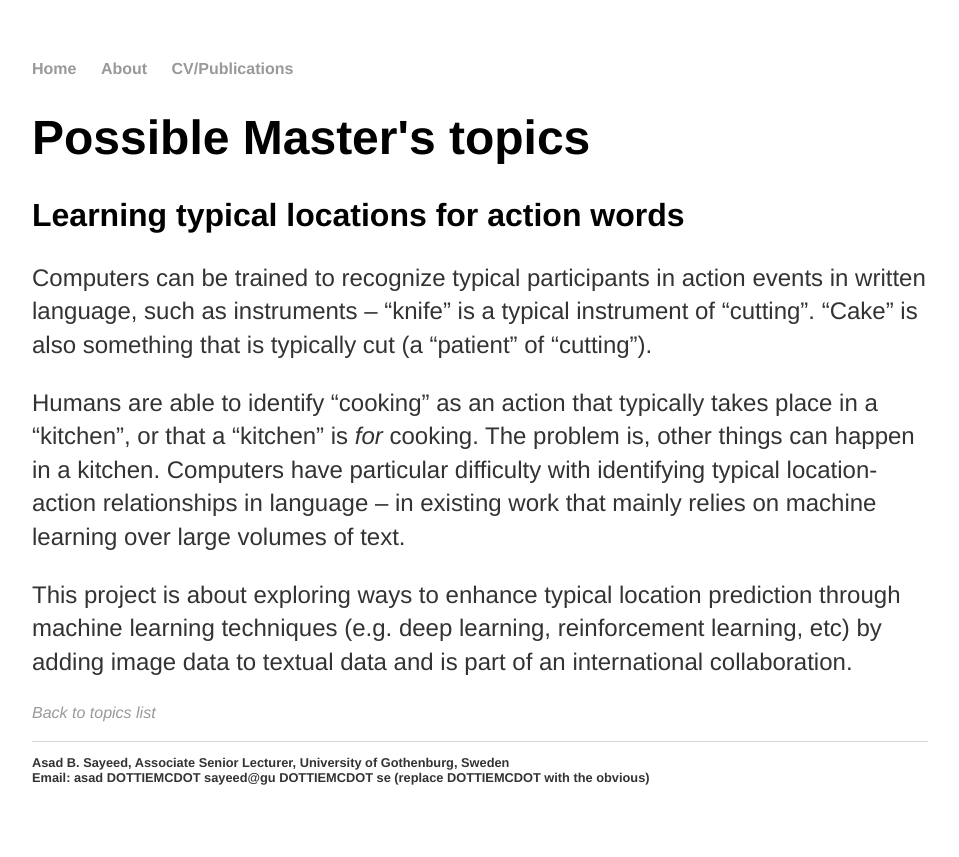
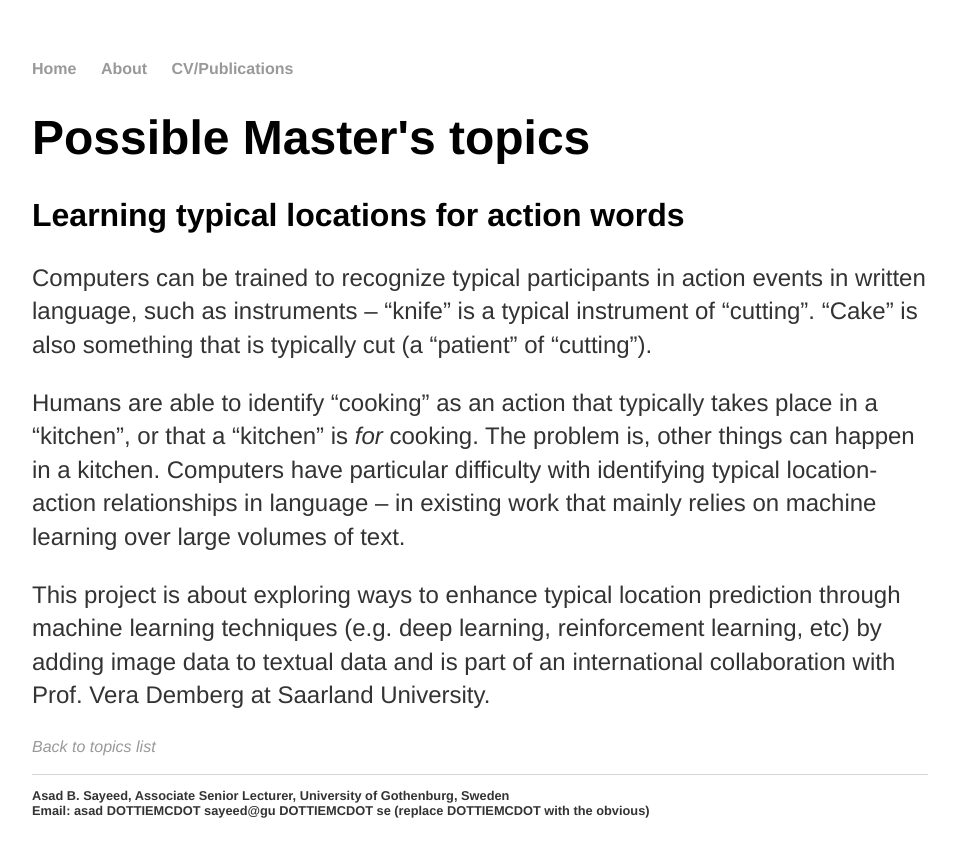
Before and after one commit to asayeed/asayeed.github.io, a Jekyll site: the page built from _mastersprojects/1_typicalloc.md, in a window 1280 px wide. Shown: the top 857 px of the page, without its empty margins (160-1119 px from the left). Built offline with Jekyll 4.4.1, drawn with Linux system fonts in a browser that asks for light colours.

Commit message:
Update 1_typicalloc.md

```diff
--- a/_mastersprojects/1_typicalloc.md
+++ b/_mastersprojects/1_typicalloc.md
@@ -17,4 +17,5 @@ machine learning over large volumes of text.
 This project is about exploring ways to enhance typical location
 prediction through machine learning techniques (e.g. deep learning,
 reinforcement learning, etc) by adding image data to textual data and
-is part of an international collaboration.
+is part of an international collaboration with Prof. Vera Demberg at
+Saarland University.
```
